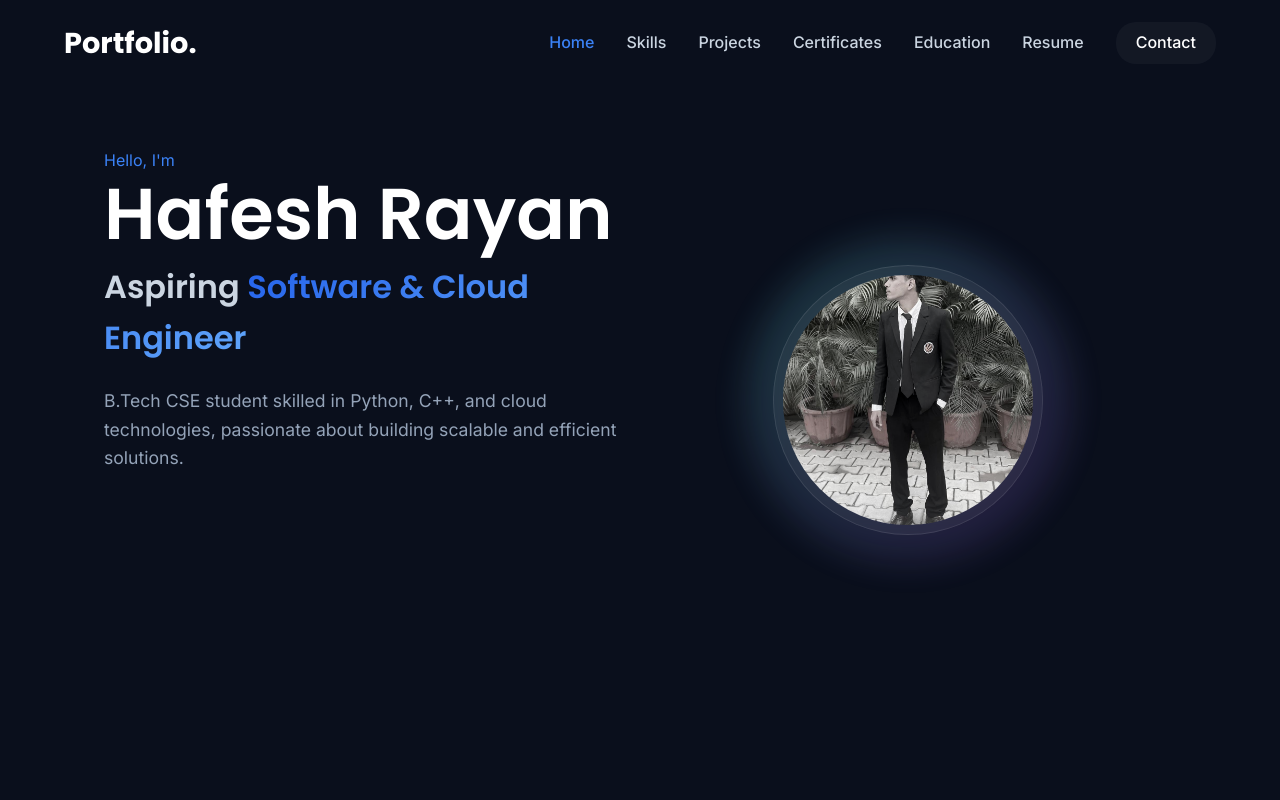
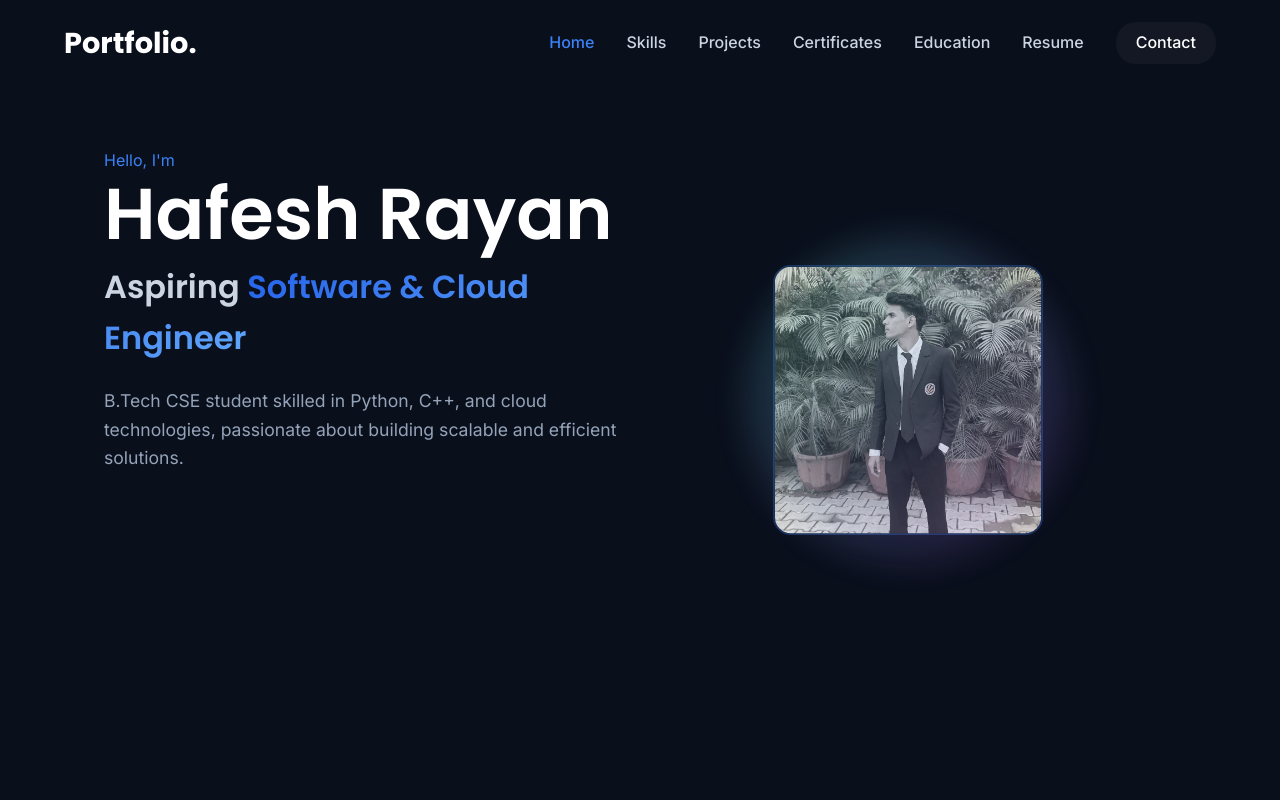
Before and after one commit to hafesh007/portfolio, a plain HTML site: page index.html in a window 1280 px wide. Shown: the top 800 px of the page. Drawn offline with nearby package versions, Linux system fonts and the light colour scheme.

Commit message:
Update style.css

```diff
--- a/style.css
+++ b/style.css
@@ -425,23 +425,14 @@ img {
 .profile-img-wrapper {
     width: 300px;
     height: 300px;
-    border-radius: 50%;
-    padding: 10px;
-    background: rgba(255, 255, 255, 0.05);
-    backdrop-filter: blur(10px);
-    border: 1px solid rgba(255, 255, 255, 0.1);
-    position: relative;
-    z-index: 2;
+    border-radius: 20px;
     overflow: hidden;
+    border: 2px solid rgba(59, 130, 246, 0.3);
 }
-
 .profile-img {
-    width: 100%;
-    height: 100%;
-    border-radius: 50%;
+   border-radius: 15px;
     object-fit: cover;
-    filter: grayscale(20%) contrast(1.1);
-    transition: var(--transition-medium);
+    object-position: center 30%; /* 👈 moves face downward into view */
 }
 
 .profile-img-wrapper:hover .profile-img {
```
